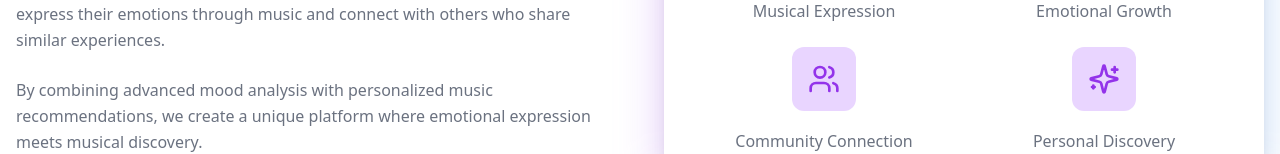
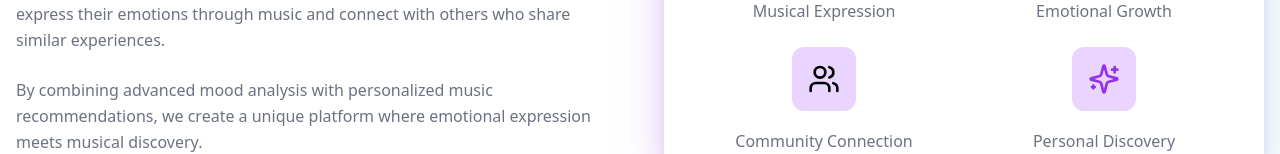
Before and after one commit to zoe-lindqvist/project-final, a React (Vite) app in the folder frontend/: page /about in a window 1280 px wide. Shown: the part 507-661 px from the top of the page. Built offline with nearby package versions, Linux system fonts and the light colour scheme.

Commit message:
color fix

```diff
--- a/frontend/src/pages/About.tsx
+++ b/frontend/src/pages/About.tsx
@@ -37,19 +37,27 @@ export const About: React.FC = () => {
             <div className="grid grid-cols-2 gap-6">
               {[
                 {
-                  icon: <Music2 className="h-8 w-8 text-primary-accent" />,
+                  icon: (
+                    <Music2 className="h-8 w-8 text-primary-accent dark:text-primary" />
+                  ),
                   label: "Musical Expression",
                 },
                 {
-                  icon: <Heart className="h-8 w-8 text-primary-accent" />,
+                  icon: (
+                    <Heart className="h-8 w-8 text-primary-accent dark:text-primary" />
+                  ),
                   label: "Emotional Growth",
                 },
                 {
-                  icon: <Users className="h-8 w-8 text-primary-accent" />,
+                  icon: (
+                    <Users className="h-8 w-8 text-text-primary-accent dark:text-primary" />
+                  ),
                   label: "Community Connection",
                 },
                 {
-                  icon: <Sparkles className="h-8 w-8 text-primary-accent" />,
+                  icon: (
+                    <Sparkles className="h-8 w-8 text-primary-accent dark:text-primary" />
+                  ),
                   label: "Personal Discovery",
                 },
               ].map((item, index) => (
```
